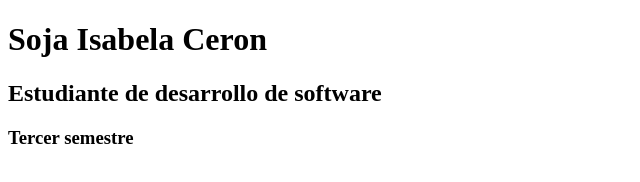
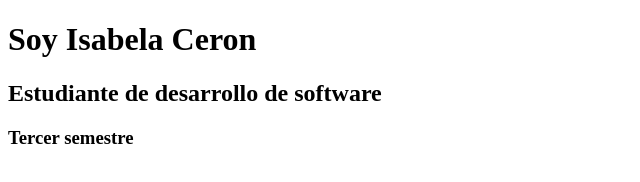
Before and after one commit to Isabelcerons/repaso.html, a plain HTML site: page index.html in a window 1280 px wide. Shown: the whole page, without its empty margins (0-640 px from the left). Drawn offline with Linux system fonts and the light colour scheme.

Commit message:
Update index.html

```diff
--- a/index.html
+++ b/index.html
@@ -7,7 +7,7 @@
 </head>
 <body>
 
-  <h1 _msttexthash="302341" _msthash="1"> Soja Isabela Ceron </h1>
+  <h1 _msttexthash="302341" _msthash="1"> Soy Isabela Ceron </h1>
   <h2 _msttexthash="1003028" _msthash="2"> Estudiante de desarrollo de software</h2>
    <h3 _msttexthash="263640" _msthash="3">Tercer semestre</h3>
 <!-- Code injected by live-server -->
```
